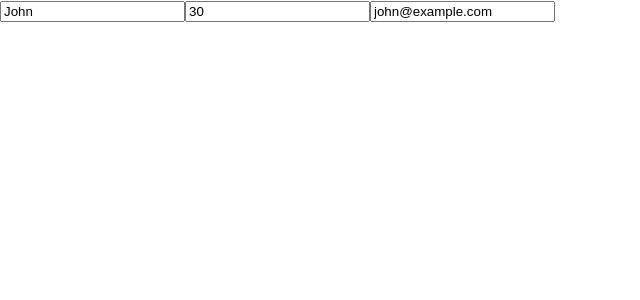
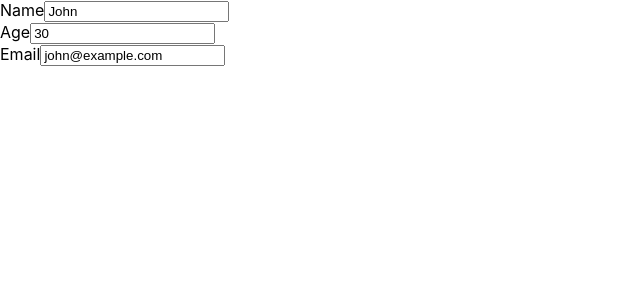
Before and after one commit to neaguolt/ReactCrashCourse, a React (Create React App) app: page / in a window 1280 px wide. Shown: the top 300 px of the page, without its empty margins (0-640 px from the left). Built offline with nearby package versions, Linux system fonts and the light colour scheme.

Commit message:
Render inputs with map and list and div

```diff
--- a/src/Example/Example.js
+++ b/src/Example/Example.js
@@ -10,16 +10,30 @@ export default function Example() {
     const handleInputChange = (event) => {
       const { name, value } = event.target;
       setUser({
-      ...user, // se copiaza intregul obiect de stare
-      [name]: value // se actualizeaza proprietatea corespunzatoare
+        ...user,
+        [name]: value
       });
     }
 
+    const inputFields = [
+      { name: 'name', label: 'Name', type: 'text' },
+      { name: 'age', label: 'Age', type: 'number' },
+      { name: 'email', label: 'Email', type: 'email' }
+    ];
+
     return (
       <div>
-      <input type="text" name="name" value={user.name} onChange={handleInputChange} />
-      <input type="number" name="age" value={user.age} onChange={handleInputChange} />
-      <input type="email" name="email" value={user.email} onChange={handleInputChange} />
+        {inputFields.map((field) => (
+          <div key={field.name}>
+            <label htmlFor={field.name}>{field.label}</label>
+            <input
+              type={field.type}
+              name={field.name}
+              value={user[field.name]}
+              onChange={handleInputChange}
+            />
+          </div>
+        ))}
       </div>
     );
   }
```
Lines whose indentation alone changed are shown as unchanged.
